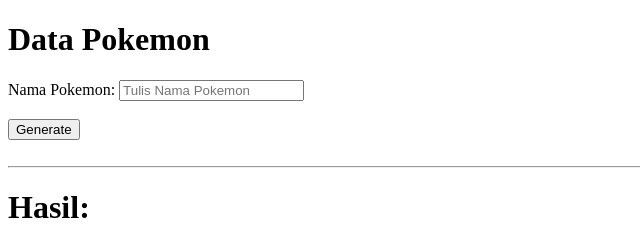
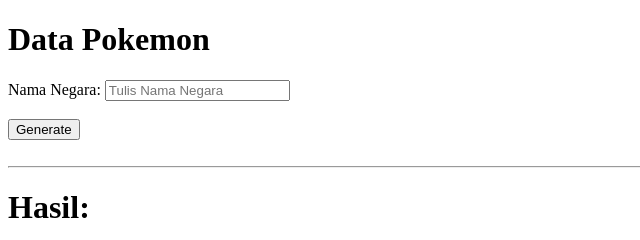
Before and after one commit to nyomannyo/simple-pokemon-app, a plain HTML site: page Homework.html in a window 1280 px wide. Shown: the top 240 px of the page, 0-640 px from the left. Drawn offline with Linux system fonts and the light colour scheme.

Commit message:
update baru

```diff
--- a/Homework.html
+++ b/Homework.html
@@ -11,8 +11,8 @@
 
     <h1>Data Pokemon</h1>
 
-    <label for="input_pokemon">Nama Pokemon: </label>
-    <input type="text" id="input_pokemon" placeholder="Tulis Nama Pokemon" /> <br /><br />
+    <label for="input_pokemon">Nama Negara: </label>
+    <input type="text" id="input_pokemon" placeholder="Tulis Nama Negara" /> <br /><br />
 
     <button onclick="getPokemon();">Generate</button>
     <br /><br />
```
